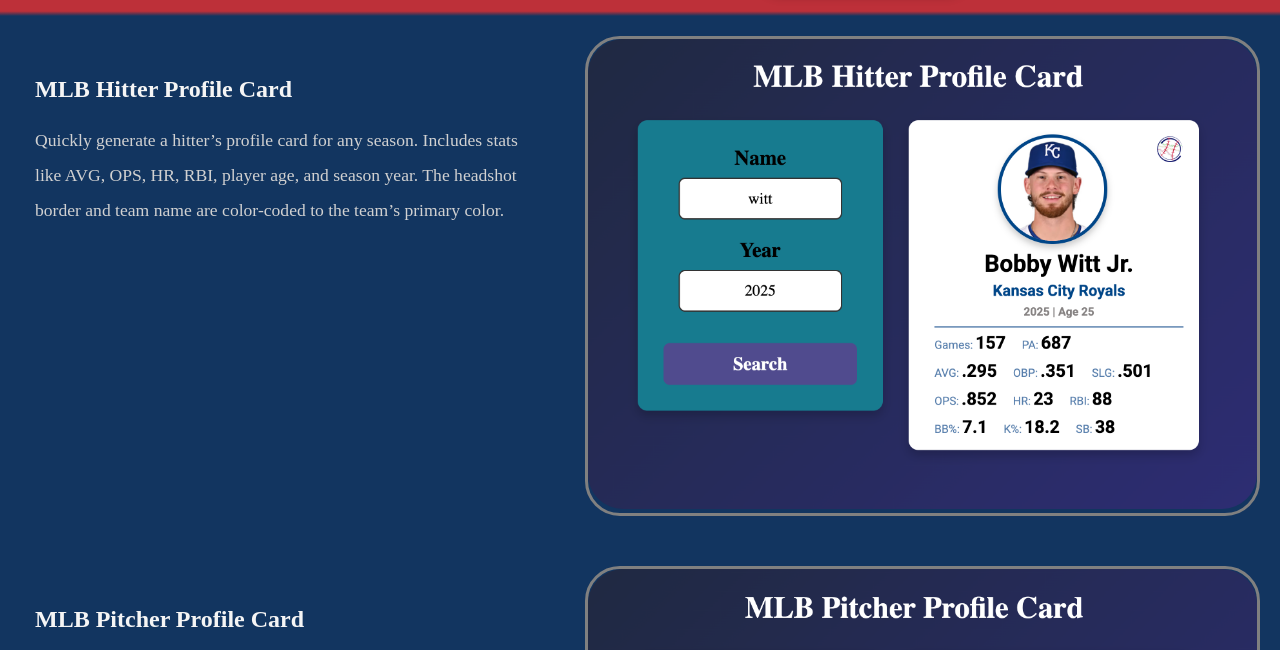
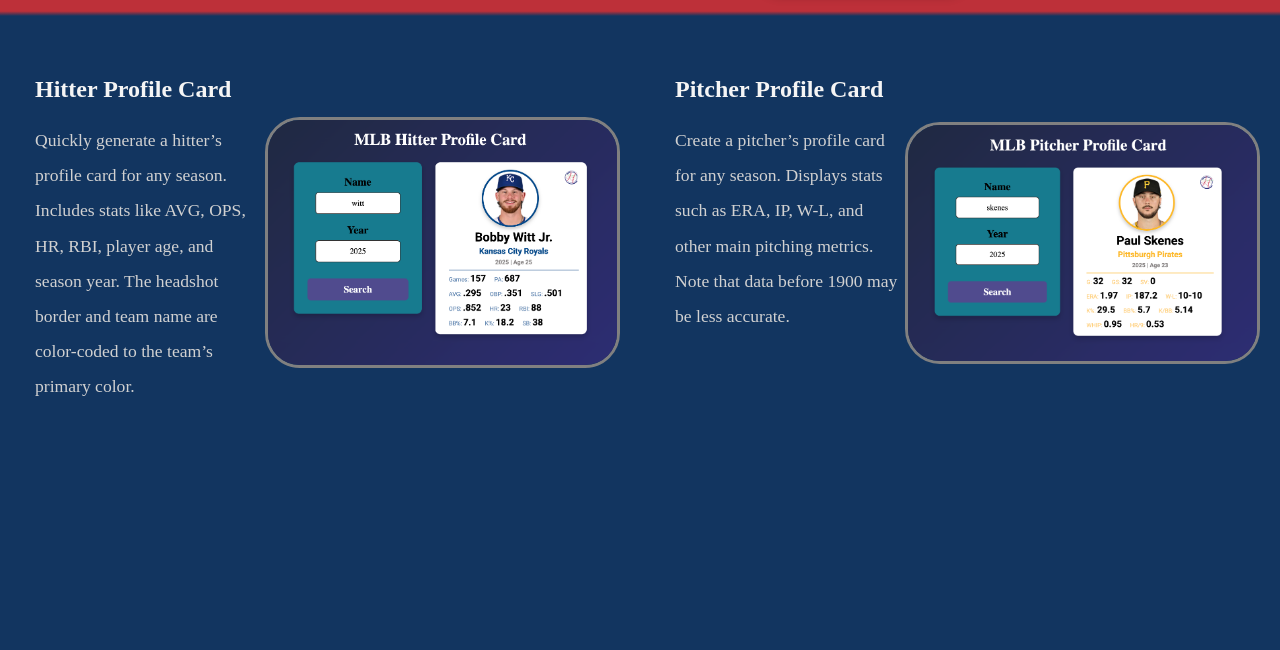
Before and after one commit to SoxSavant/website-for-apps, a plain HTML site: page profile_cards.html in a window 1280 px wide. Shown: the part 144-794 px from the top of the page. Drawn offline with Linux system fonts and the light colour scheme; a script that the page names is missing.

Commit message:
changed profile card layout

```diff
--- a/profile_cards.html
+++ b/profile_cards.html
@@ -29,11 +29,11 @@
             </nav>
         </header>
         <main>
-
+            <div class = "apps-grid">
             <div class = "row">
                 <div class = "box box-text">
             <section>
-            <h1 class = "app-title"><a href = "https://sports-card-generator.vercel.app/hitter" target = "_blank">MLB Hitter Profile Card</a></h1>
+            <h1 class = "app-title"><a href = "https://sports-card-generator.vercel.app/hitter" target = "_blank">Hitter Profile Card</a></h1>
             <p class = "paragraph">Quickly generate a hitter’s profile card for any season. Includes stats like AVG, OPS, HR, RBI, player age, and season year.
                 The headshot border and team name are color-coded to the team’s primary color.</p>
             </section>
@@ -46,7 +46,7 @@
             <div class = "row">
                 <div class = "box box-text">
             <section>
-            <h1 class = "app-title"><a href = "https://sports-card-generator.vercel.app/pitcher" target = "_blank">MLB Pitcher Profile Card</a></h1>
+            <h1 class = "app-title"><a href = "https://sports-card-generator.vercel.app/pitcher" target = "_blank">Pitcher Profile Card</a></h1>
             <p class = "paragraph">Create a pitcher’s profile card for any season. Displays stats such as ERA, IP, W-L, and other main pitching metrics.
                 Note that data before 1900 may be less accurate.</p>
             </section>
@@ -55,6 +55,7 @@
                     <a href = "https://sports-card-generator.vercel.app/pitcher" target = "_blank"><img class = "profile-card-img" src = "/images/pitcher-profile-card.png" alt = "pitcher profile card display, with an input box on the left and Paul Skenes' 2025 season loaded, showcasing his ERA, IP, and other stats"></a>
                 </div>
             </div>
+            </div>
 
         </main>
     </body>
--- a/style.css
+++ b/style.css
@@ -263,14 +263,18 @@ h2 {
 }
 
 .profile-card-container {
-    margin-top: 20px;
-    margin-right: 20px;
+    margin: 20px;
     width: 50%;
-    border: 3px solid grey;
+    margin-top: 40px;
+
+
+
     transition: all 0.5s ease;
-    border-radius: 35px;
+    overflow: hidden;
+
     display: flex;
-    margin-bottom: 30px;
+    align-items: center;
+    justify-content: center;
 }
 
 .profile-card-container:hover {
@@ -279,6 +283,10 @@ h2 {
 }
 .profile-card-img {
 width: 100%;
+border-radius: 35px;
+height: auto;
+display: block;
+border: 3px solid grey;
 border-radius: 35px;
 }
 
```
